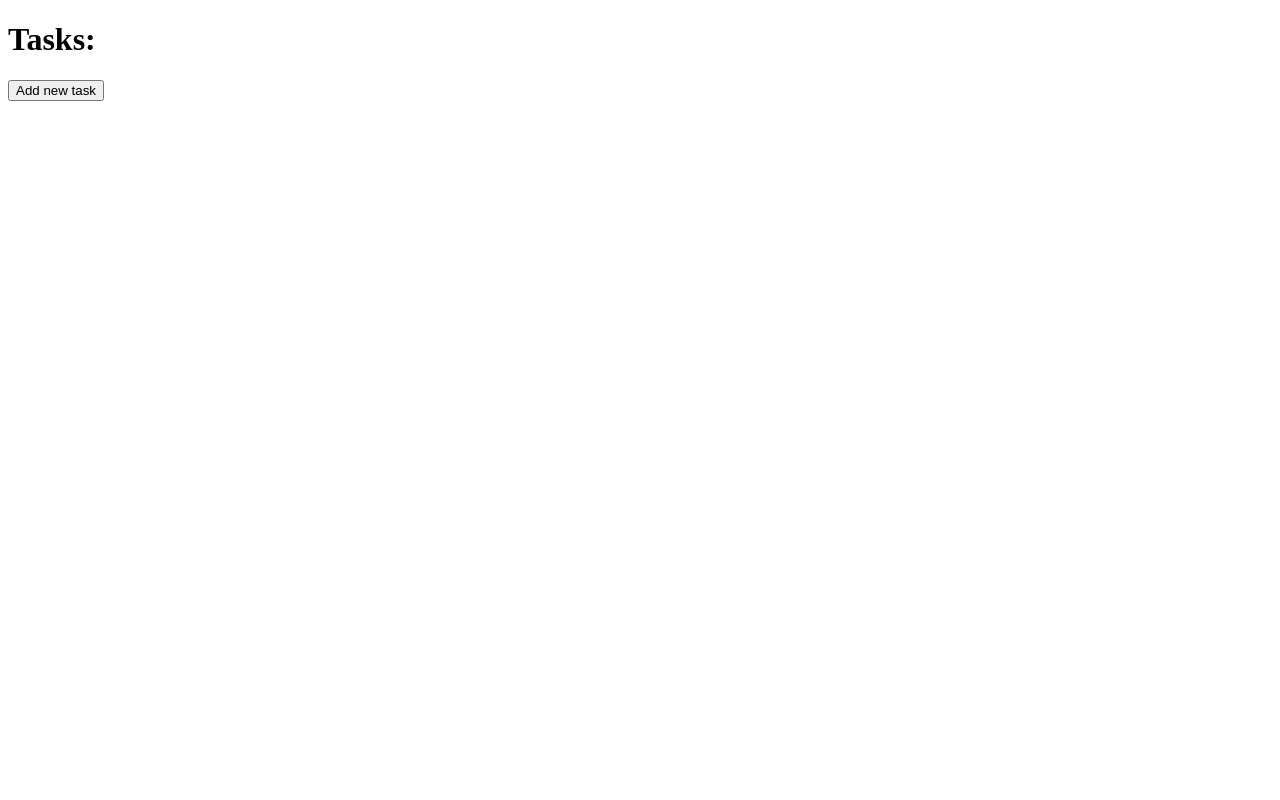
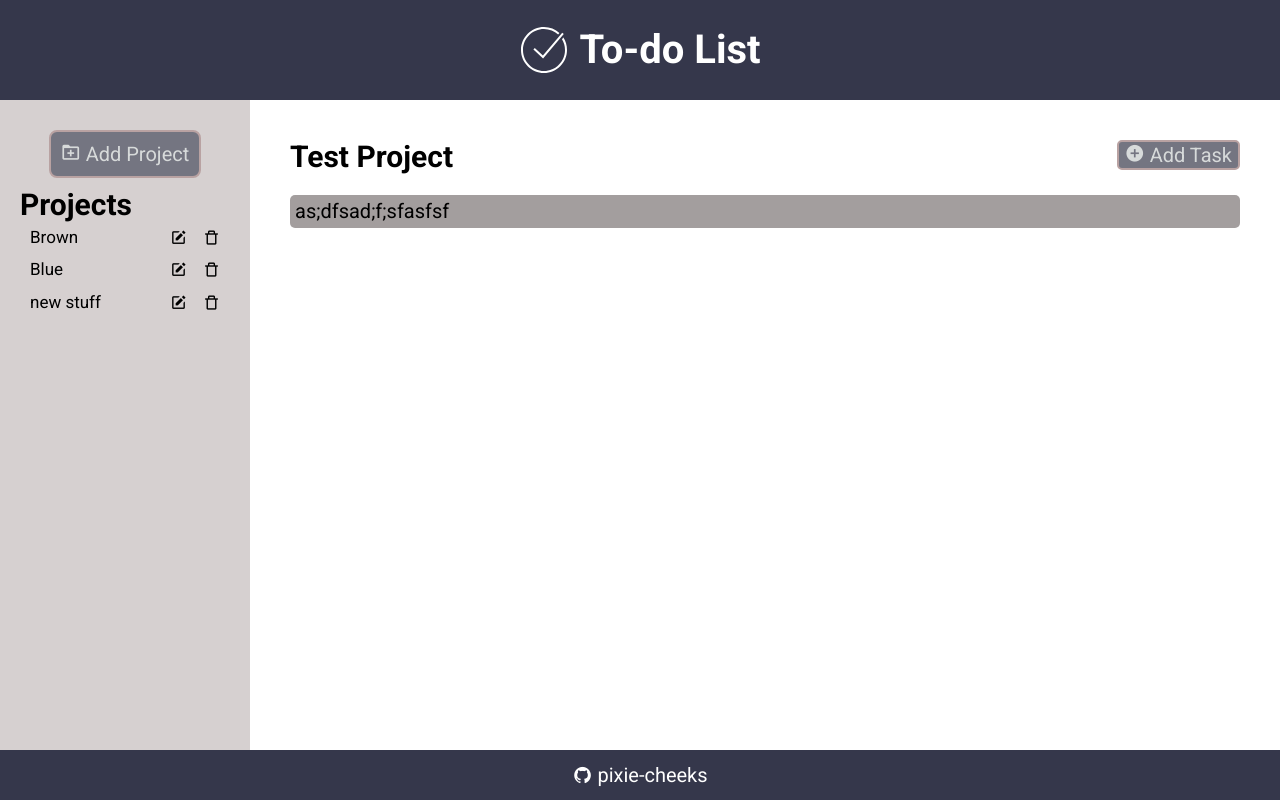
Before and after one commit to pixie-cheeks/todo-list, a website built with webpack: page src/index.html in a window 1280 px wide. Built offline with nearby package versions, Linux system fonts and the light colour scheme.

Commit message:
Add more structure and implement a basic design

```diff
--- a/package.json
+++ b/package.json
@@ -19,5 +19,8 @@
     "webpack-cli": "^5.1.4",
     "webpack-dev-server": "^5.0.4",
     "webpack-merge": "^5.10.0"
+  },
+  "dependencies": {
+    "normalize.css": "^8.0.1"
   }
 }
--- a/src/index.html
+++ b/src/index.html
@@ -5,15 +5,54 @@
   <meta charset="UTF-8">
   <meta name="viewport" content="width=device-width, initial-scale=1.0">
   <title>To-do List</title>
+  <link href='https://unpkg.com/boxicons@2.1.4/css/boxicons.min.css' rel='stylesheet'>
 </head>
 
 <body>
-  <h1>Tasks:</h1>
-  <button>Add new task</button>
-  <dialog>
+  <header>
+    <img class="checkmark-svg"> To-do List
+  </header>
 
-  </dialog>
-  <div class="todo-items"></div>
+  <div class="sidebar">
+    <button class="add-projects">
+      <i class='bx bx-folder-plus'></i> Add Project
+    </button>
+    <div class="sidebar__title">Projects</div>
+    <div class="projects">
+
+      <template class="projects-template">
+        <div class="projects__item">
+          <div class="item__name"></div>
+          <button class="edit">
+            <i class='bx bxs-edit'></i>
+          </button>
+          <button class="delete">
+            <i class='bx bx-trash-alt'></i>
+          </button>
+        </div>
+      </template>
+
+    </div>
+  </div>
+
+  <div class="todo-section">
+    <div class="todo-head">
+      <div class="current-project-name">Test Project</div>
+      <div class="todo-container"></div>
+      <button class="add-todos">
+        <i class='bx bxs-plus-circle'></i> Add Task
+      </button>
+    </div>
+
+    <div class="todo">as;dfsad;f;sfasfsf</div>
+  </div>
+
+  <footer>
+    <a class="link link--github" href="https://github.com/pixie-cheeks" target="_blank" rel="noopener noreferrer">
+      <i class='bx bxl-github'></i>pixie-cheeks
+    </a>
+  </footer>
+
 </body>
 
 </html>
--- a/src/index.js
+++ b/src/index.js
@@ -1,8 +1,7 @@
-const dialog = document.querySelector('dialog');
-const addTaskBtn = document.querySelector('button');
+import 'normalize.css';
+import './style.css';
+import './project-handler.js'
+import checkmarkSVG from './images/checkmark.svg';
 
-addTaskBtn.addEventListener('click', showDialog);
-
-function showDialog() {
-  dialog.showModal();
-}
+const checkmarkDOM = document.querySelector('.checkmark-svg');
+checkmarkDOM.src = checkmarkSVG;
--- /dev/null
+++ b/src/project-handler.js
@@ -0,0 +1,23 @@
+const parentDiv = document.querySelector('.projects');
+const template = document.querySelector('.projects-template')
+  .content.firstElementChild;
+
+function createProject(title) {
+  const projectDiv = template.cloneNode(true);
+  const titleInDiv = projectDiv.querySelector('.item__name');
+
+  titleInDiv.textContent = title;
+
+  return projectDiv;
+}
+
+function addProjects(...titles) {
+  titles.forEach(title => {
+    parentDiv.appendChild(
+      createProject(title)
+    );
+  });
+}
+
+
+addProjects('Brown', 'Blue', 'new stuff');
--- /dev/null
+++ b/src/style.css
@@ -0,0 +1,150 @@
+@import url('https://fonts.googleapis.com/css2?family=Roboto:ital,wght@0,100;0,300;0,400;0,500;0,700;0,900;1,100;1,300;1,400;1,500;1,700;1,900&display=swap');
+
+:root {
+  font-size: 62.5%;
+  --todo-section-color: white;
+  --header-color: #35374B;
+  --sidebar-color: rgb(214, 208, 208);
+  --footer-color: #35374B;
+}
+
+* {
+  box-sizing: border-box;
+}
+
+body {
+  margin: 0;
+  font-size: 3rem;
+  font-family: 'Roboto', sans-serif;
+  min-height: 100vh;
+  display: grid;
+  grid-template-columns: 250px auto;
+  grid-template-rows: 100px auto 50px;
+  grid-template-areas:
+    'header  header'
+    'sidebar todo-section'
+    'footer  footer';
+}
+
+header {
+  background-color: var(--header-color);
+  grid-area: header;
+  color: white;
+  font-weight: bold;
+  font-size: 4rem;
+  display: flex;
+  justify-content: center;
+  align-items: center;
+  gap: 1rem;
+}
+
+.sidebar {
+  background-color: var(--sidebar-color);
+  grid-area: sidebar;
+  padding: 2rem;
+}
+
+.sidebar__title {
+  font-weight: bold;
+}
+
+.add-projects {
+  display: block;
+  font-size: 2rem;
+  padding: 1rem;
+  margin: 1rem auto;
+  border-radius: 0.8rem;
+  border: 2px solid rgb(185, 162, 162);
+  background-color: rgb(116, 117, 129);
+  color: hsl(195, 4%, 85%);
+}
+
+.projects {
+  font-size: 1.7rem;
+  list-style: none;
+  margin: 0;
+  display: flex;
+  flex-direction: column;
+}
+
+.projects__item {
+  padding: 0.5rem 0 0.5rem 1rem;
+  border-radius: 0.5rem;
+  display: flex;
+  overflow: auto;
+}
+
+button {
+  border: none;
+  background: inherit;
+  cursor: pointer;
+}
+
+button.edit {
+  margin-left: auto;
+}
+
+button.delete {
+  margin: 0 0.4rem;
+}
+
+.projects__item:hover {
+  background-color: rgb(190, 186, 186);
+}
+
+.todo-section {
+  background-color: var(--todo-section-color);
+  grid-area: todo-section;
+  padding: 4rem;
+}
+
+.todo-head {
+  display: flex;
+  font-weight: bold;
+  margin-bottom: 2rem;
+}
+
+button.add-todos {
+  flex: 0 0 auto;
+  align-self: start;
+  font-size: 2rem;
+  margin-left: auto;
+  border: 2px solid gray;
+  border-radius: 5px;
+  border: 2px solid rgb(185, 162, 162);
+  background-color: rgb(116, 117, 129);
+  color: hsl(195, 4%, 85%);
+}
+
+.todo {
+  font-size: 2rem;
+  background-color: rgb(163, 158, 158);
+  border-radius: 0.5rem;
+  padding: 0.5rem;
+}
+
+footer {
+  background-color: var(--footer-color);
+  color: white;
+  grid-area: footer;
+  display: flex;
+  justify-content: center;
+  align-items: center;
+  font-size: 2rem;
+}
+
+.link {
+  text-decoration: none;
+  color: inherit;
+}
+
+.link--github {
+  display: flex;
+  align-items: center;
+  gap: 0.5rem;
+}
+
+.link:hover {
+  cursor: pointer;
+  color: antiquewhite;
+}
--- a/webpack.common.js
+++ b/webpack.common.js
@@ -11,6 +11,7 @@ module.exports = {
   plugins: [
     new HtmlWebpackPlugin({
       template: './src/index.html',
+      favicon: './src/images/favicon.ico',
     }),
   ],
   module: {
```
Also changed, not shown: src/images/checkmark.svg (added), src/images/favicon.ico (added), 1 other file.
